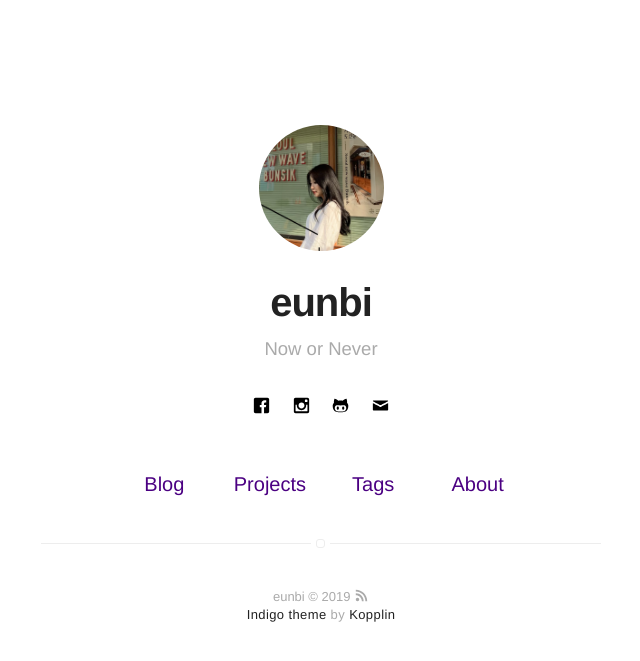
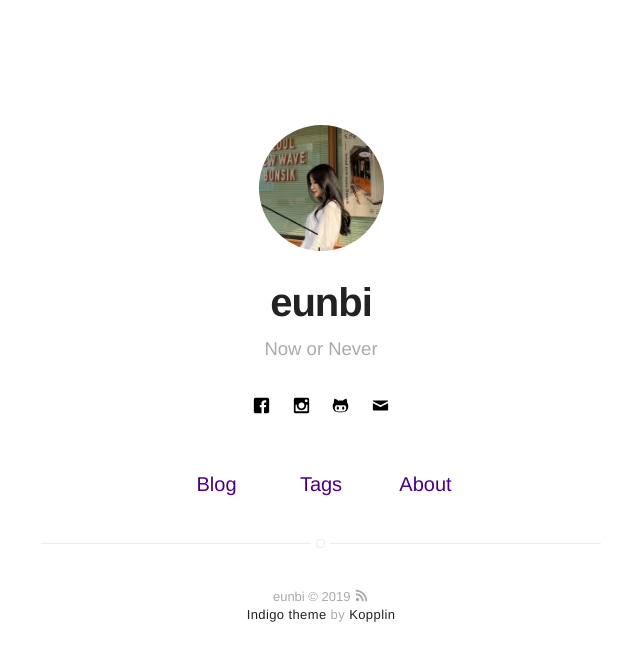
Before and after one commit to eun-bi/eun-bi.github.io, a Jekyll site: the page built from index.html, in a window 1280 px wide. Shown: the top 661 px of the page, without its empty margins (319-959 px from the left). Built offline with Jekyll 4.4.1, drawn with Linux system fonts in a browser that asks for light colours.

Commit message:
Modify: 프로젝트 카테고리 비활성화

```diff
--- a/_includes/nav.html
+++ b/_includes/nav.html
@@ -14,13 +14,13 @@
             {% endif %}
         {% endif %}
 
-        {% if site.projects == true %}
+        <!-- {% if site.projects == true %}
             {% if page.title != "Projects" %}
                 <li class="item">
                     <a class="link" href="{{ site.url }}/projects">Projects</a>
                 </li>
             {% endif %}
-        {% endif %}
+        {% endif %} -->
 
         {% if site.projects == true %}
             {% if page.title != "Tags" %}
```
